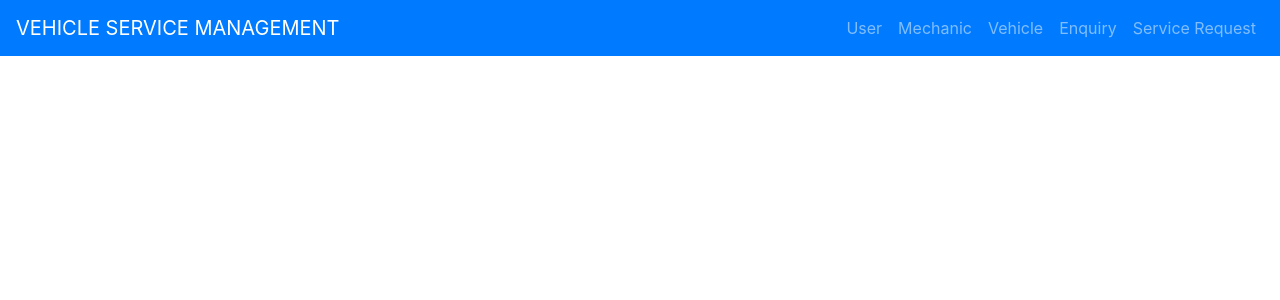
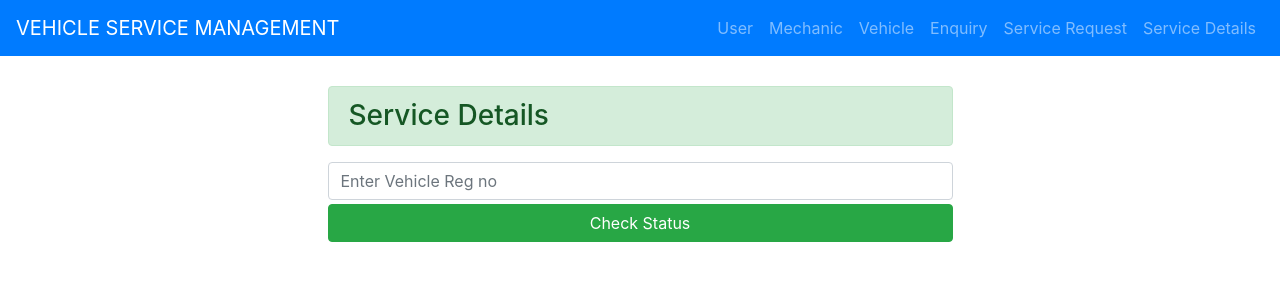
Before and after one commit to rehanism/VehicleManagementSystem, a React (Create React App) app: page /servicedetails in a window 1280 px wide. Shown: the top 300 px of the page. Built offline with nearby package versions, Linux system fonts and the light colour scheme.

Commit message:
Sprint 2

```diff
--- a/src/App.js
+++ b/src/App.js
@@ -14,6 +14,7 @@ import { ServiceRequest } from "./components/ServiceRequest";
 import { EnquiryList } from "./components/EnquiryList";
 import { ServiceRequestList } from "./components/ServiceRequestList";
 import { VehicleList } from "./components/VehicleList";
+import { ServiceDetails } from "./components/ServiceDetails";
 function App() {
   return (
     <div>
@@ -55,6 +56,9 @@ function App() {
         <Route path="/vehiclelist">
           <VehicleList />
         </Route>
+        <Route path="/servicedetails">
+          <ServiceDetails />
+        </Route>
       </Router>
     </div>
   );
--- a/src/common/AppNavBar.js
+++ b/src/common/AppNavBar.js
@@ -25,6 +25,9 @@ export function AppNavBar() {
           <Nav.Link as={Link} to="/servicerequest">
             Service Request
           </Nav.Link>
+          <Nav.Link as={Link} to="/servicedetails">
+            Service Details
+          </Nav.Link>
         </Nav>
       </Navbar.Collapse>
     </Navbar>
--- /dev/null
+++ b/src/components/ServiceDetails.js
@@ -0,0 +1,29 @@
+export function ServiceDetails() {
+  return (
+    <div className="row" style={{ marginTop: "30px" }}>
+      <div className="col-3 col-md-3 d-none d-md-block"></div>
+      <div className="col-12 col-md-6">
+        <h3 className="alert alert-success">Service Details</h3>
+        <div className="mb-1">
+          <input
+            type="text"
+            //value={firstName}
+            // onChange={(e) => updateFirstName(e)}
+            className="form-control"
+            placeholder="Enter Vehicle Reg no"
+          />
+        </div>
+        <div>
+          <div className="mb-1">
+            <input
+              type="button"
+              className="btn btn-success w-100"
+              value="Check Status"
+            />
+          </div>
+        </div>
+      </div>
+      <div className="col-3 col-md-3  d-none d-md-block"></div>
+    </div>
+  );
+}
```
